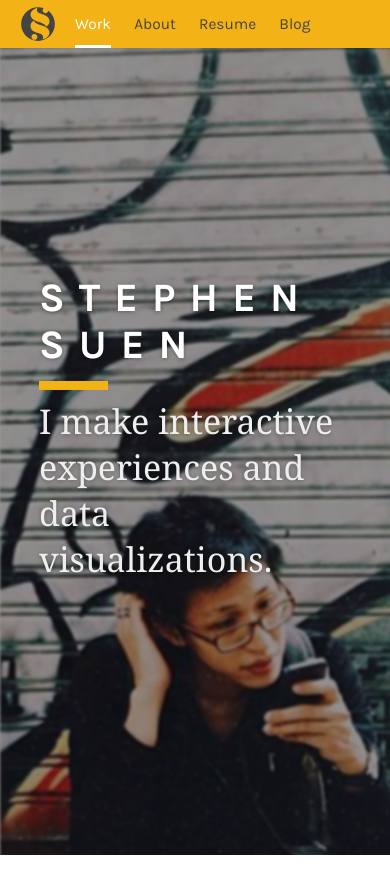
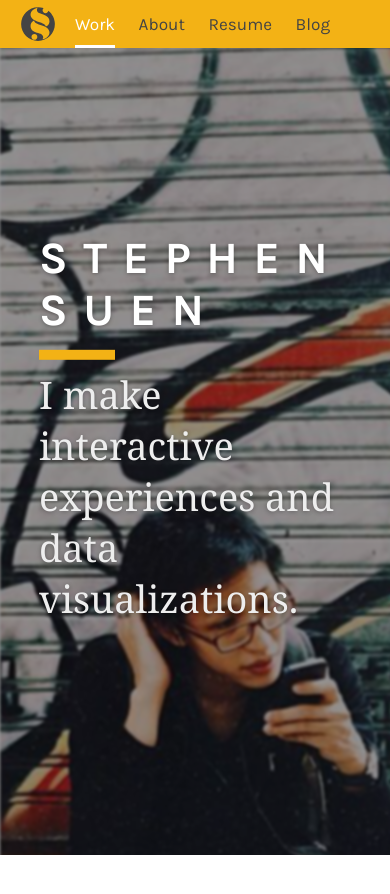
Before and after one commit to s2tephen/s2tephen.github.io, a Jekyll site: the page built from index.html, in a window 390 px wide and 900 px high. Shown: the top 894 px of the window. Built offline with Jekyll 4.4.1, drawn with Linux system fonts in a browser that asks for light colours; nearby versions of some CDN libraries.

Commit message:
Increased mobile font size, added -webkit-order.

```diff
--- a/assets/css/app.scss
+++ b/assets/css/app.scss
@@ -88,10 +88,10 @@ html {
     font-size: 1.5vw;
   }
   @include media(min-width 480px max-width 767px) {
-    font-size: 2.6vw;
+    font-size: 2.8vw;
   }
   @include media(max-width 479px) {
-    font-size: 3.6vw;
+    font-size: 4vw;
   }
   @media print {
     font-size: 100%;
@@ -1095,13 +1095,16 @@ $work-colors: rgb(153,51,51) rgb(19,79,124) rgb(99,38,43) rgb(17,17,17) rgb(119,
     left: 0;
     width: 125%;
     margin: 0 -12.5%;
-    order: -1;
+    -webkit-order: -1;
+            order: -1;
+
   }
   @media print {
     left: 0;
     width: 125%;
     margin: 0 -12.5%;
-    order: -1;
+    -webkit-order: -1;
+            order: -1;
   }
 }
 
```
